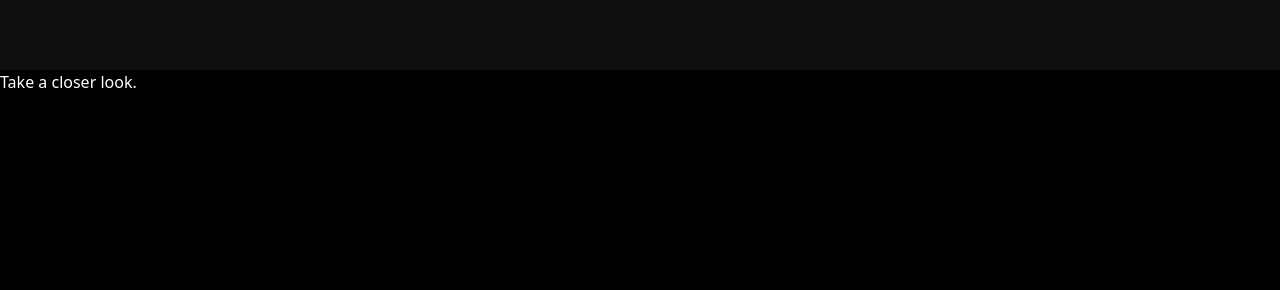
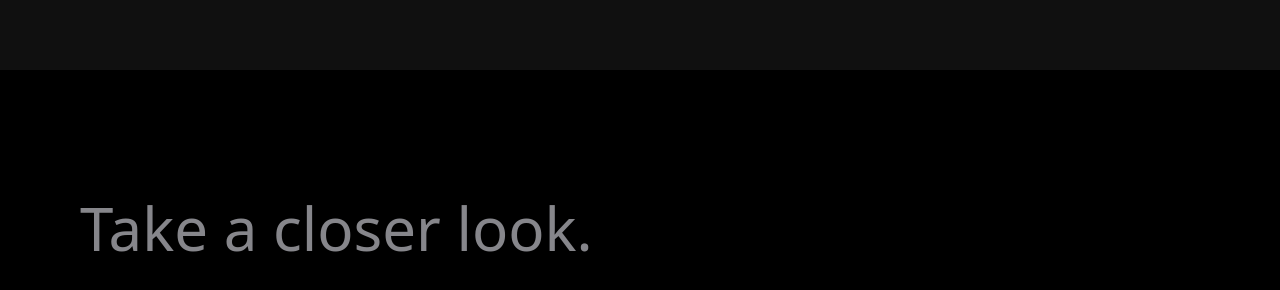
Before and after one commit to vidushalakshan/iphone-3D-web, a React (Vite) app: page / in a window 1280 px wide. Shown: the part 1750-2040 px from the top of the page. Before the commit the page ends 1844 px from the top, so only its background shows below. Built offline with nearby package versions, Linux system fonts and the light colour scheme.

Commit message:
updated closer name content

```diff
--- a/src/components/Model.jsx
+++ b/src/components/Model.jsx
@@ -1,10 +1,18 @@
-import React from 'react'
+import { useGSAP } from "@gsap/react"
+import gsap from "gsap"
+
 
 const Model = () => {
+
+    useGSAP(() => {
+        gsap.to('#heading', { y:0, opacity: 1})
+    }, []);
+
   return (
-    <section>
-        <div>
-            <h1>Take a closer look.</h1>
+    <section className='common-padding'>
+        <div className='screen-max-width'>
+            <h1 id='heading' className='section-heading'>Take a closer look.</h1>
+
         </div>
     </section>
   )
```
